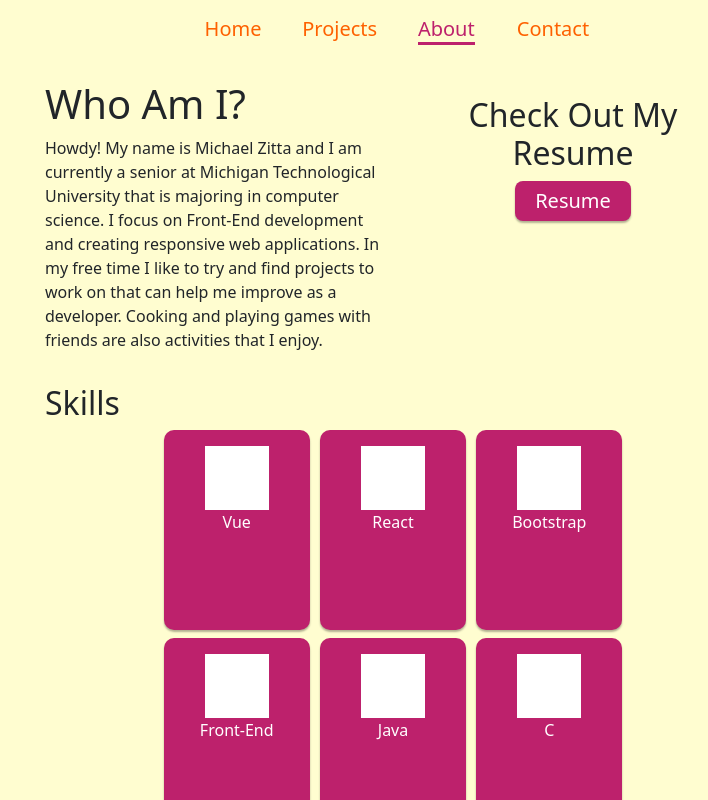
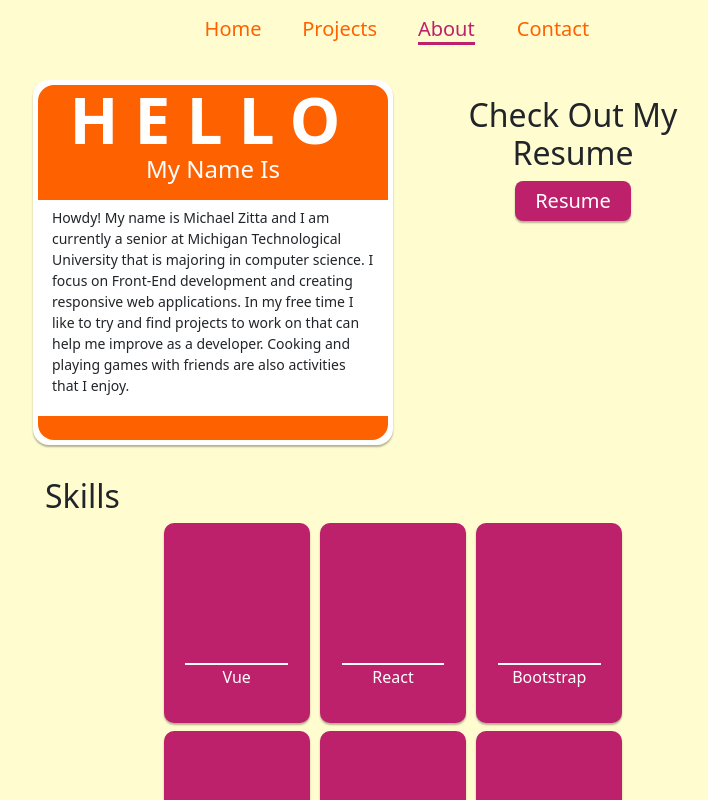
Before and after one commit to mezitta/portfolio, a React (Create React App) app: page /about in a window 1280 px wide. Shown: the whole page, without its empty margins (247-955 px from the left). Built offline with nearby package versions, Linux system fonts and the light colour scheme.

Commit message:
Formatted about card

```diff
--- a/src/components/About.css
+++ b/src/components/About.css
@@ -6,6 +6,43 @@
 
 .about-row {
     margin-bottom: 4vh;
+}
+
+.name-tag {
+    background-color: white;
+    padding: 0 !important;
+    border-radius: 2vh;
+    border: 5px solid white;
+    box-shadow: 0 2px 2px rgba(0, 0, 0, 0.3);
+}
+
+.tag-header{
+    background-color: #FE6100;;
+    color: white;
+    width: 100%;
+    text-align: center;
+    padding: 0.5em 0;
+    border-radius: 2vh 2vh 0 0;
+}
+
+.tag-header h1{
+    font-size: 5vw;
+    letter-spacing: 1rem;
+    line-height: 85%;
+    font-weight: bold;
+}
+
+.tag-header h3 {
+    font-size: 3vh;
+}
+
+.tag-body {
+    border-bottom: 3vh solid #FE6100;;
+    border-radius: 0 0 2vh 2vh;
+    align-items: center;
+    justify-content: center;
+    padding: 0.5em 1em 0.25em 1em;
+    font-size: 1.75vh;
 }
 
 .skills-row {
@@ -46,9 +83,10 @@
 
 .skill-img {
     margin: auto;
-    height: 8vh;
-    width: 8vh;
-    background-color: white;
+    height: 75%;
+    width: 90%;
+
+    border-bottom: 2px solid white;
 }
 
 .about-resume {
@@ -90,11 +128,23 @@ ul {
         margin-top: 10vh;
         padding: 0 10vw;
     }
+
+    .tag-header h1{
+        font-size: 5vh;
+    }
+
+    .tag-header h3 {
+        font-size: 2.5vh;
+    }
 }
 
 @media only screen and (max-width: 700px) {
     .about-body {
         padding: 0 8vw 15vh 8vw;
+    }
+
+    .tag-body {
+        font-size: 4vw;
     }
 
     .skill {
--- a/src/components/About.js
+++ b/src/components/About.js
@@ -12,12 +12,17 @@ const About = () => {
         <div className="about-body">
             <Container fluid>
                 <Row className="about-row">
-                    <Col xs={12} sm={6}>
-                        <h1>Who Am I?</h1>
-                        Howdy! My name is Michael Zitta and I am currently a senior at Michigan Technological University that is majoring in computer science.
-                        I focus on Front-End development and creating responsive web applications.
-                        In my free time I like to try and find projects to work on that can help me improve as a developer.
-                        Cooking and playing games with friends are also activities that I enjoy.
+                    <Col xs={12} sm={6} className="name-tag">
+                        <div className="tag-header">
+                            <h1>HELLO</h1>
+                            <h3>My Name Is</h3>
+                        </div>
+                        <div className="tag-body">
+                            <p>Howdy! My name is Michael Zitta and I am currently a senior at Michigan Technological University that is majoring in computer science.
+                            I focus on Front-End development and creating responsive web applications.
+                            In my free time I like to try and find projects to work on that can help me improve as a developer.
+                            Cooking and playing games with friends are also activities that I enjoy.</p>
+                        </div>
                     </Col>
                     <Col xs={12} sm={6} className="about-resume">
                         <h2>Check Out My Resume</h2>
@@ -30,37 +35,37 @@ const About = () => {
                         <Col xs={6} md={4} className="skill-col skill-left">
                             <div className="skill">
                                 <div className="skill-img"></div>
-                                <li>Vue</li>
+                                <li><p>Vue</p></li>
                             </div>
                         </Col>
                         <Col xs={6} md={4} className="skill-col">
                             <div className="skill">
                                 <div className="skill-img"></div>
-                                <li>React</li>
+                                <li><p>React</p></li>
                             </div>
                         </Col>
                         <Col xs={6} md={4}className="skill-col skill-right">
                             <div className="skill">
                                 <div className="skill-img"></div>
-                                <li>Bootstrap</li>
+                                <li><p>Bootstrap</p></li>
                             </div>
                         </Col>
                         <Col xs={6} md={4} className="skill-col skill-left">
                             <div className="skill">
                                 <div className="skill-img"></div>
-                                <li>Front-End</li>
+                                <li><p>Front-End</p></li>
                             </div>
                         </Col>
                         <Col xs={6} md={4} className="skill-col">
                             <div className="skill">
                                 <div className="skill-img"></div>
-                                <li>Java</li>
+                                <li><p>Java</p></li>
                             </div>
                         </Col>
                         <Col xs={6} md={4} className="skill-col skill-right">
                             <div className="skill">
                                 <div className="skill-img"></div>
-                                <li>C</li>
+                                <li><p>C</p></li>
                             </div>
                         </Col>
                     </Row>
```
